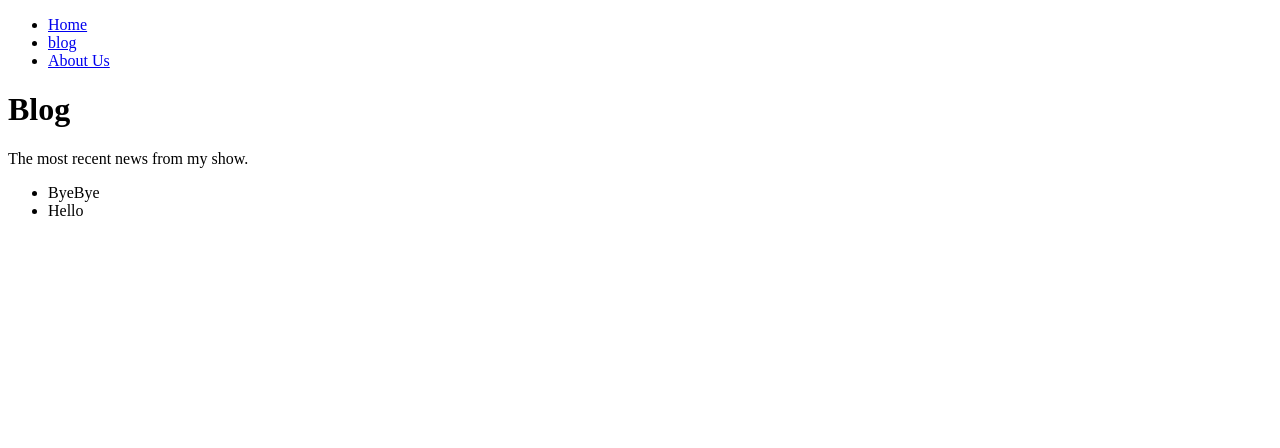
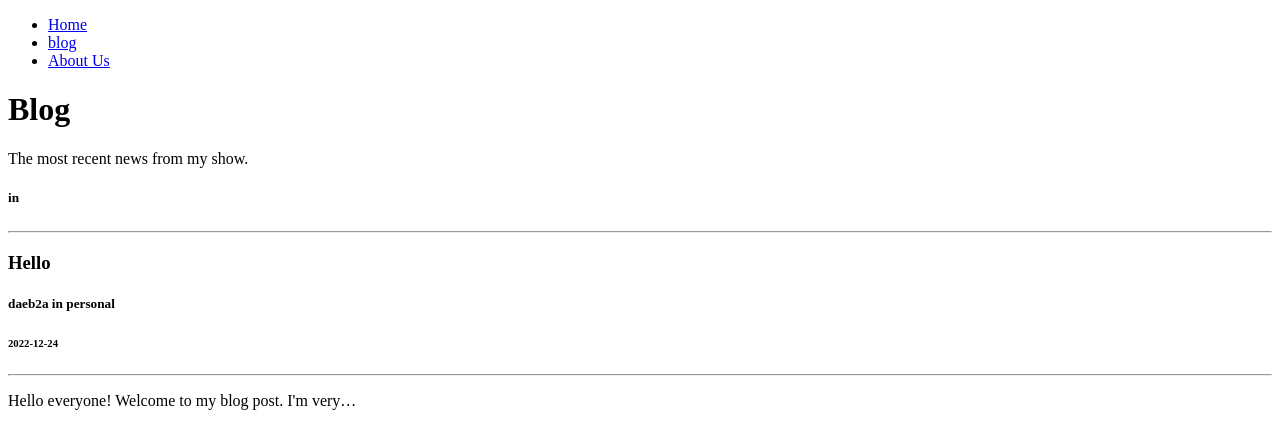
Before and after one commit to daeb2a/gatsby-dev-sticker, a Gatsby site: page /blog in a window 1280 px wide. Built offline with nearby package versions, Linux system fonts and the light colour scheme; Gatsby itself is replaced by a stand-in of ours.

Commit message:
10.11 MDX

```diff
--- /dev/null
+++ b/blog-posts/Hello.mdx
@@ -0,0 +1,10 @@
+---
+title: Hello
+category: personal
+date: '2022-12-24'
+author: daeb2a
+---
+
+## Hello everyone!
+
+Welcome to my blog post. I'm very happy to have you all here with me on this special occation.
--- a/gatsby-config.ts
+++ b/gatsby-config.ts
@@ -11,10 +11,11 @@ const config: GatsbyConfig = {
   // Learn more at: https://gatsby.dev/graphql-typegen
   graphqlTypegen: true,
   plugins: [
+    `gatsby-plugin-mdx`,
     {
       resolve: `gatsby-source-filesystem`,
       options: {
-        path: `${__dirname}/src/blog-posts`,
+        path: `${__dirname}/blog-posts`,
       }
     }
   ],
--- a/package.json
+++ b/package.json
@@ -16,7 +16,9 @@
     "typecheck": "tsc --noEmit"
   },
   "dependencies": {
+    "@mdx-js/react": "^2.2.1",
     "gatsby": "^5.3.3",
+    "gatsby-plugin-mdx": "^5.3.1",
     "gatsby-source-filesystem": "^5.3.1",
     "react": "^18.2.0",
     "react-dom": "^18.2.0"
--- a/src/pages/blog.tsx
+++ b/src/pages/blog.tsx
@@ -3,22 +3,38 @@ import React from "react";
 import Layout from "../components/Layout";
 import Seo from "../components/Seo";
 
-function Blog({ data }: PageProps<Queries.BlogTitlesQuery>) {
+function Blog({ data }: PageProps<Queries.BlogPostsQuery>) {
    return (
     <Layout title="Blog">
       <p>The most recent news from my show.</p>
-      <ul>
-        {data.allFile.nodes.map((file, index) => <li key={index}>{file.name}</li>)}
-      </ul>
+      <section>
+        {data.allMdx.nodes.map((file, index) => (
+          <article key={index}>
+            <h3>{file.frontmatter?.title}</h3>
+            <h5>
+              {file.frontmatter?.author} in {file.frontmatter?.category}
+            </h5>
+            <h6>{file.frontmatter?.date}</h6>
+            <hr />
+            <p>{file.excerpt}</p>
+          </article>
+        ))}
+      </section>
     </Layout>
    );
 }
 
 export const query = graphql`
-  query BlogTitles {
-    allFile {
+  query BlogPosts {
+    allMdx {
       nodes {
-        name
+        frontmatter {
+          author
+          category
+          date(formatString: "YYYY-MM-DD")
+          title
+        }
+        excerpt(pruneLength: 50)
       }
     }
   }
```
Also changed, not shown: blog-posts/ByeBye.mdx (added), src/blog-posts/Hello.md (deleted), 1 other file.
